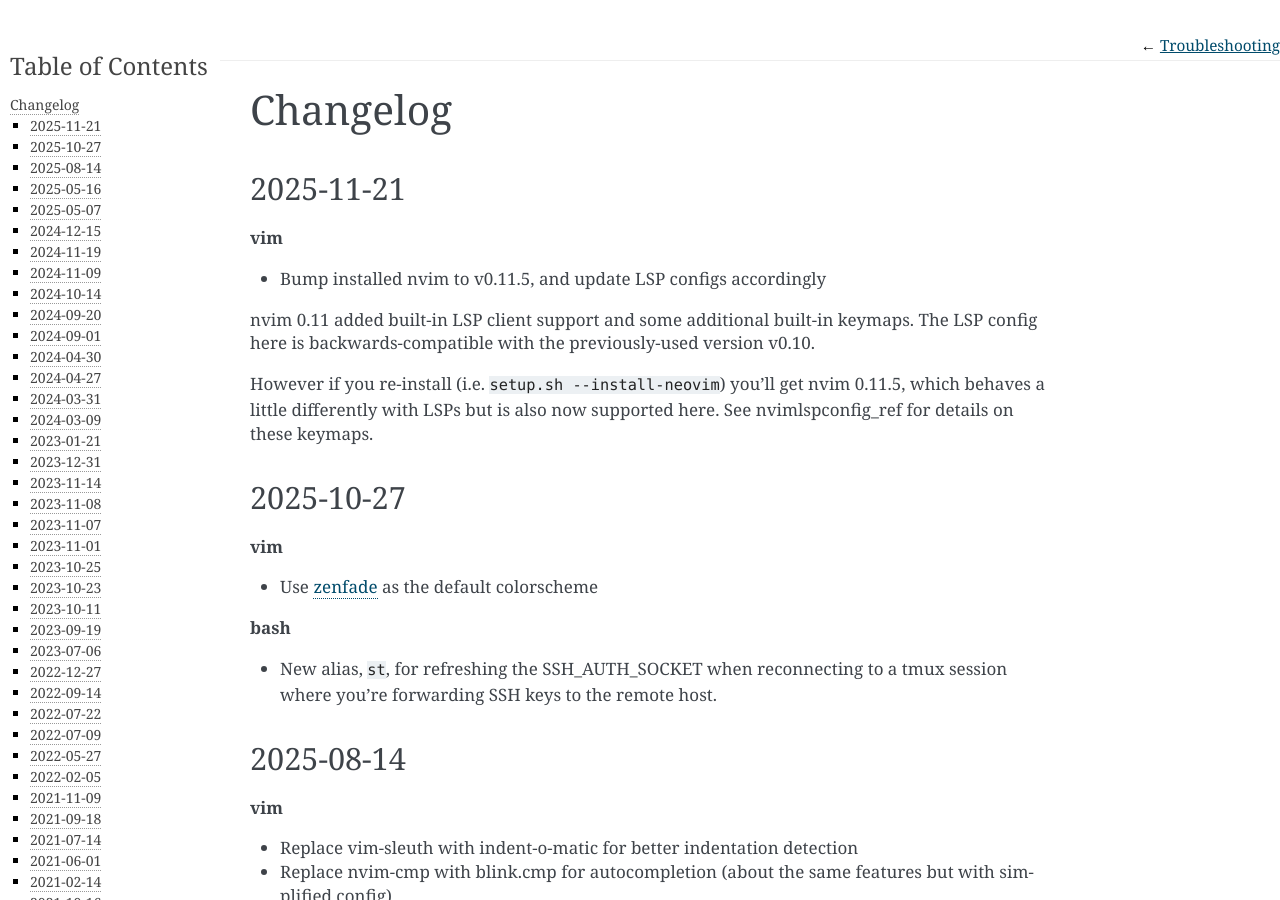
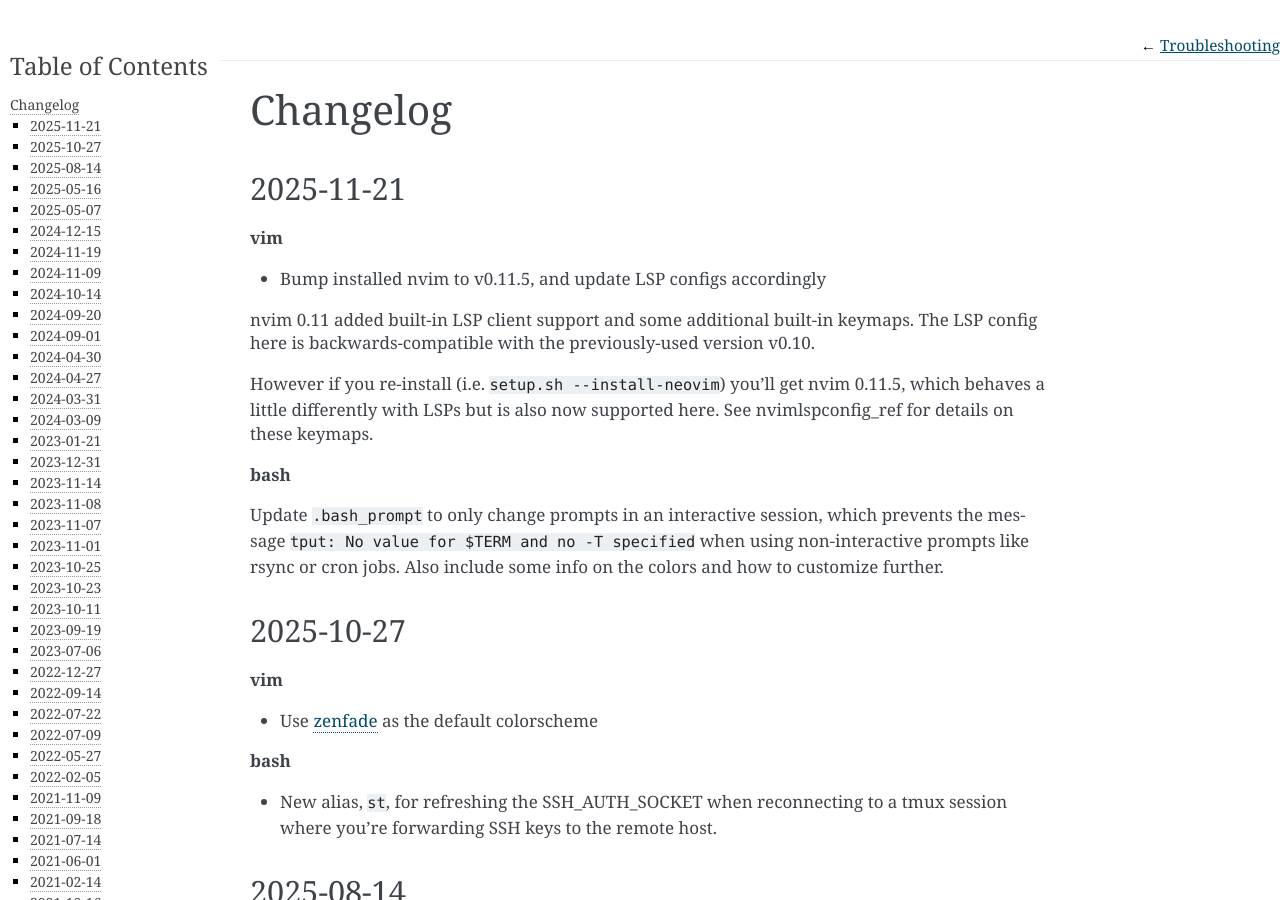
Before and after one commit to daler/dotfiles, a Sphinx documentation site: the page built from docs/changelog.rst, in a window 1280 px wide and 900 px high. Built offline with Sphinx 7.4.7, drawn with Linux system fonts in a browser that asks for light colours.

Commit message:
fix bash prompt for non-interactive tty

```diff
--- a/docs/changelog.rst
+++ b/docs/changelog.rst
@@ -15,6 +15,13 @@ version v0.10.
 However if you re-install (i.e. ``setup.sh --install-neovim``) you'll get nvim
 0.11.5, which behaves a little differently with LSPs but is also now supported
 here. See :ref:`nvimlspconfig_ref` for details on these keymaps.
+
+**bash**
+
+Update ``.bash_prompt`` to only change prompts in an interactive session, which
+prevents the message ``tput: No value for $TERM and no -T specified`` when
+using non-interactive prompts like rsync or cron jobs. Also include some info
+on the colors and how to customize further.
 
 2025-10-27
 ----------
```
Also changed, not shown: 1 other file.
